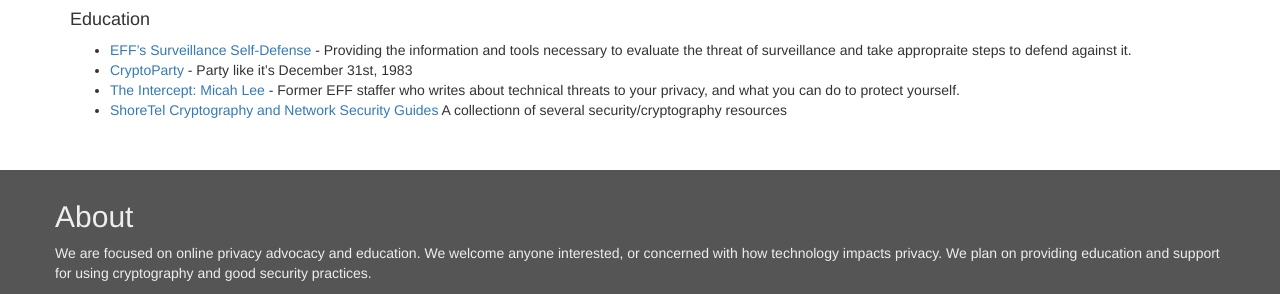
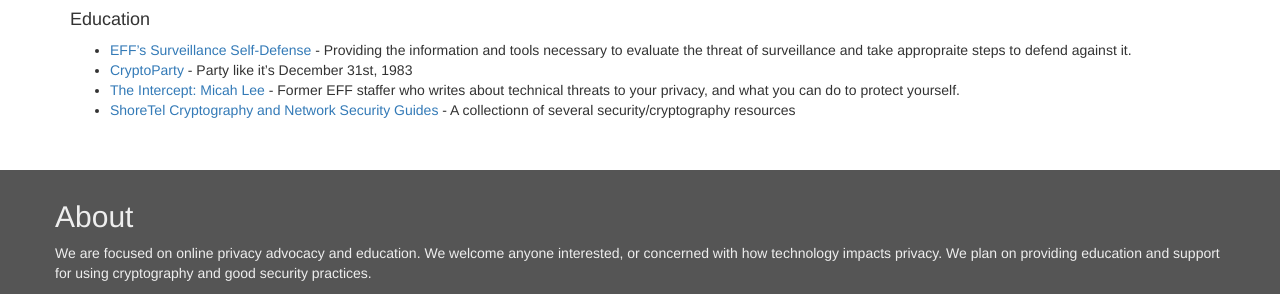
Before and after one commit to cdhop/cryptopartyutah, a Jekyll site: the page built from links.md, in a window 1280 px wide. Shown: the part 512-806 px from the top of the page. Built offline with Jekyll 4.4.1, drawn with Linux system fonts in a browser that asks for light colours.

Commit message:
small text fix

```diff
--- a/links.md
+++ b/links.md
@@ -30,4 +30,4 @@
 * [EFF's Surveillance Self-Defense](https://ssd.eff.org) - Providing the information and tools necessary to evaluate the threat of surveillance and take appropraite steps to defend against it.
 * [CryptoParty](https://cryptoparty.io) - Party like it's December 31st, 1983
 * [The Intercept: Micah Lee](https://firstlook.org/theintercept/staff/micah-lee/) - Former EFF staffer who writes about technical threats to your privacy, and what you can do to protect yourself.
-* [ShoreTel Cryptography and Network Security Guides](https://www.shoretel.com/web-communication-cryptography-and-network-security) A collectionn of several security/cryptography resources
+* [ShoreTel Cryptography and Network Security Guides](https://www.shoretel.com/web-communication-cryptography-and-network-security) - A collectionn of several security/cryptography resources
```
